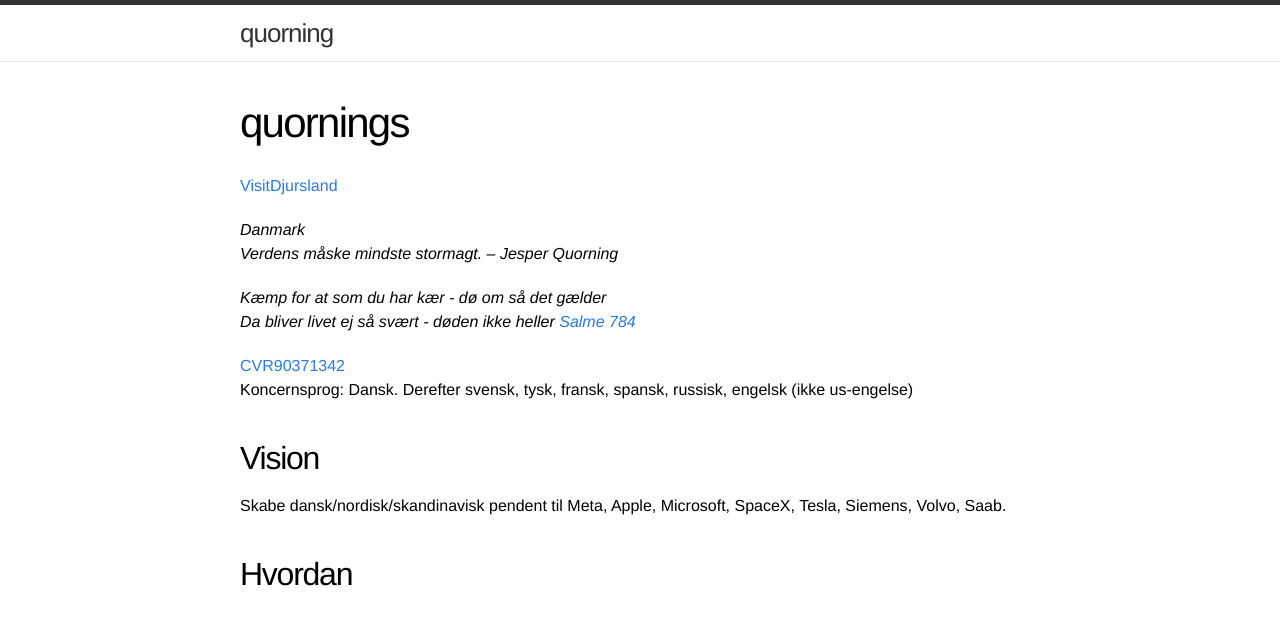
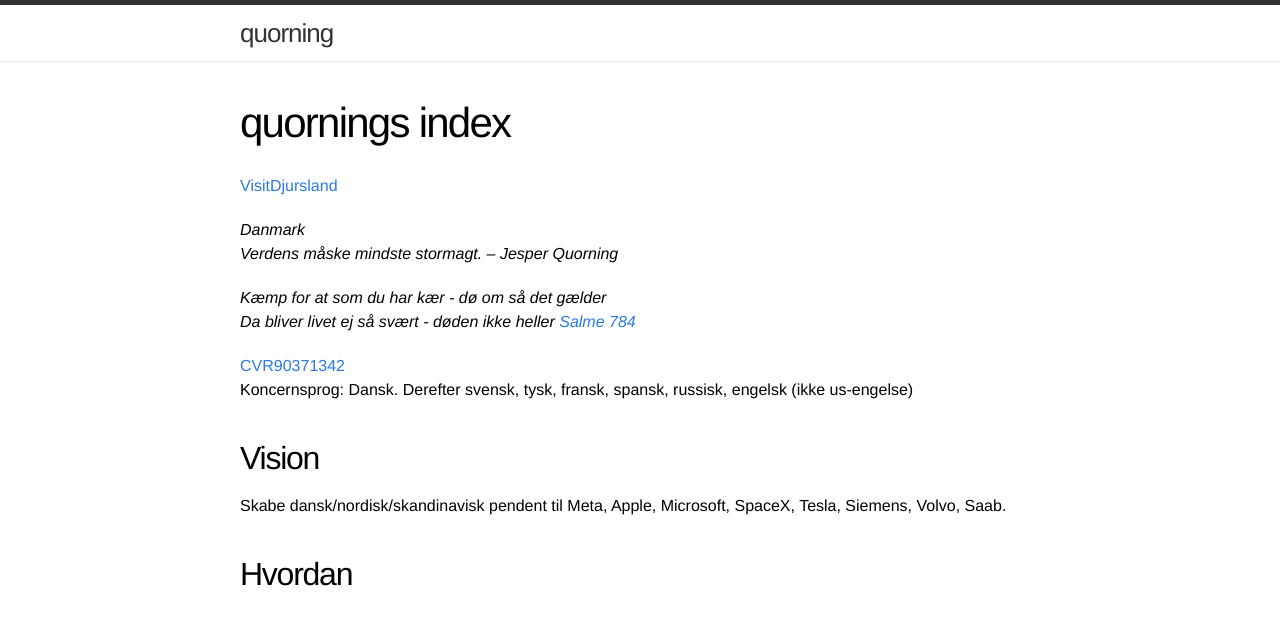
Before and after one commit to quornings/quornings.github.io, a Jekyll site: the page built from index.md, in a window 1280 px wide and 1400 px high. Shown: the top 630 px of the window. Built offline with Jekyll 4.4.1, drawn with Linux system fonts in a browser that asks for light colours; some of the changed text lies outside the part shown; grey boxes are pictures that could not be loaded.

Commit message:
update-index:healthcare,automation

```diff
--- a/index.md
+++ b/index.md
@@ -1,6 +1,6 @@
 ---
 layout: page
-title: quornings
+title: quornings index
 ---
 [VisitDjursland](https://visitdjursland.dk)
 
```
Also changed, not shown: other parts of index.md (+5 -0 lines).
